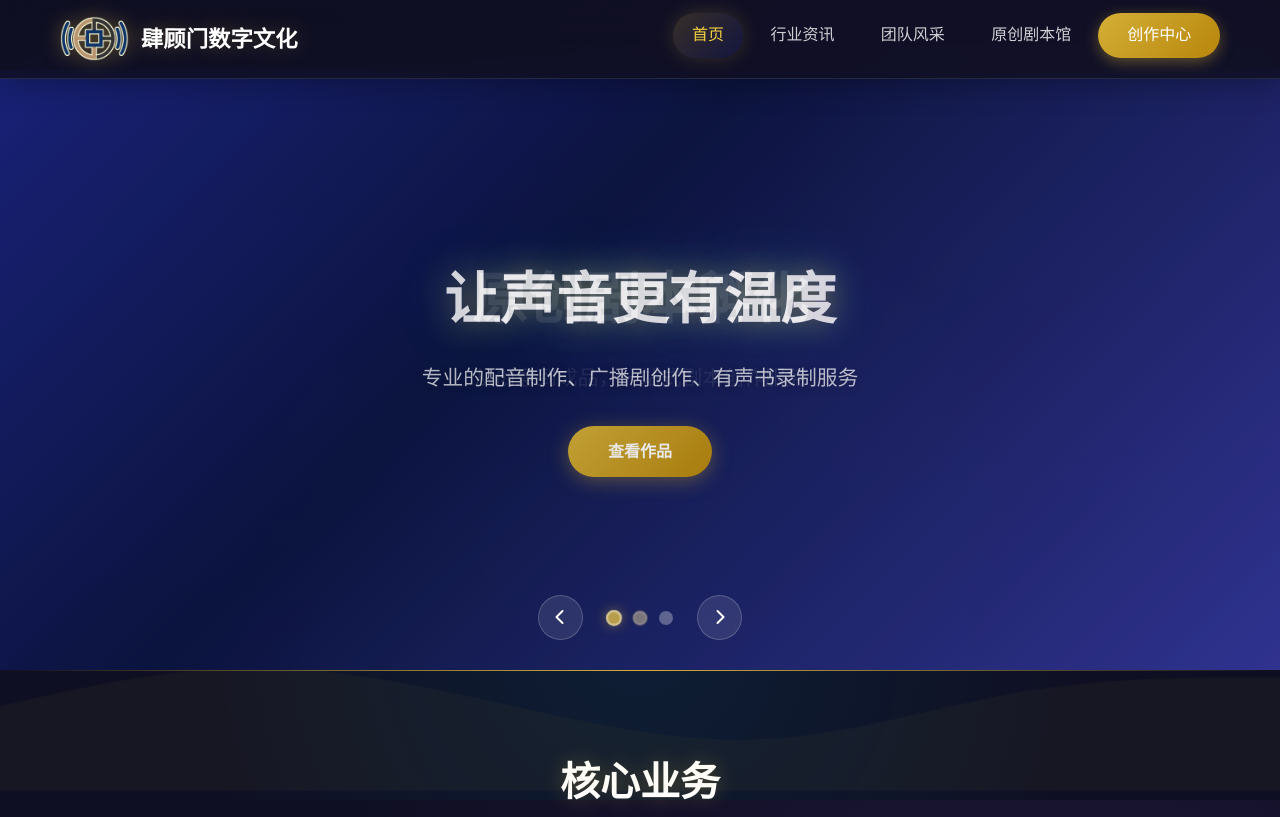
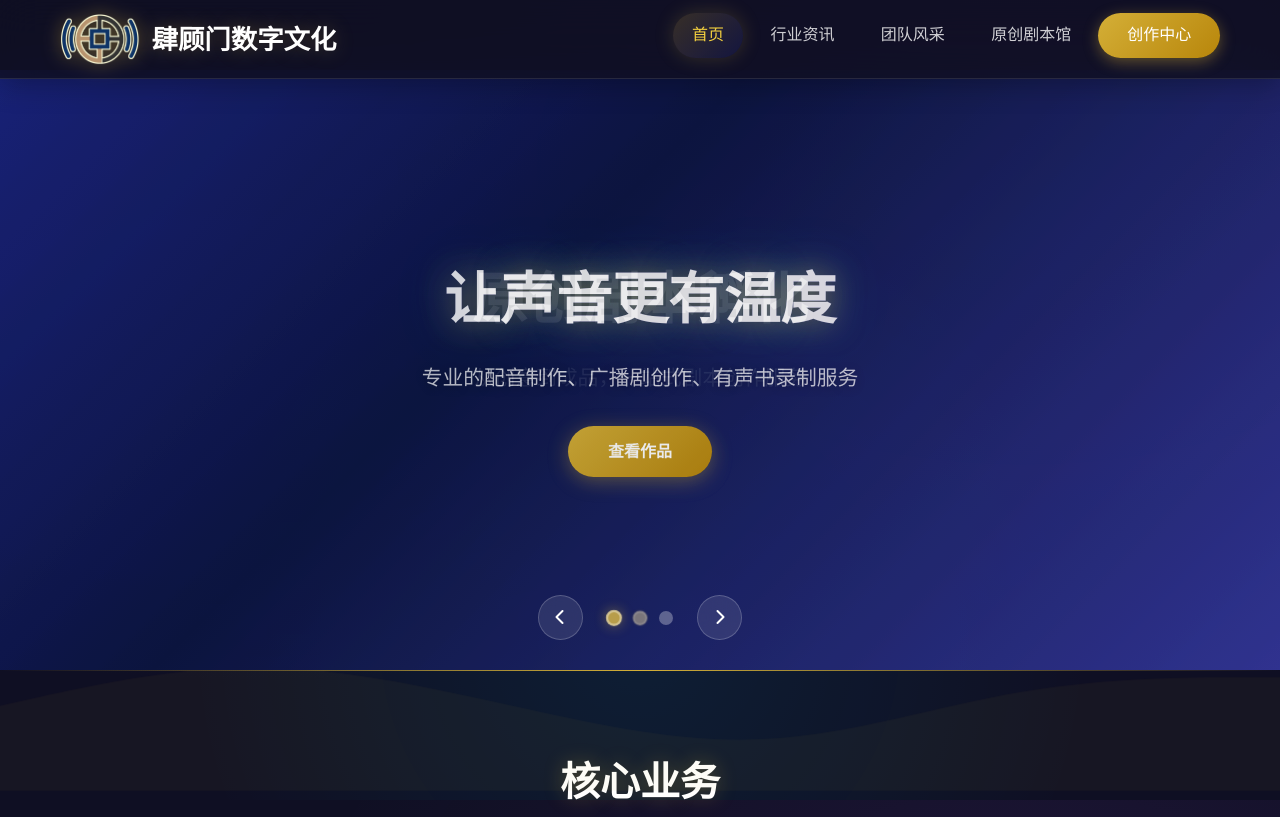
Before and after one commit to chalishishi2026/chalishishi2026.github.io, a plain HTML site: page index.html in a window 1280 px wide. Shown: the top 817 px of the page. Drawn offline with Linux system fonts and the light colour scheme; no server answers.

Commit message:
Update style.css

```diff
--- a/assets/css/style.css
+++ b/assets/css/style.css
@@ -139,14 +139,14 @@ a:hover {
     display: flex;
     align-items: center;
     gap: 12px;
-    font-size: 1.4rem;
-    font-weight: bold;
+    font-size: 1.65rem;
+    font-weight: 700;
     color: var(--white);
     text-shadow: 0 0 20px rgba(212, 175, 55, 0.3);
 }
 
 .logo img {
-    height: 45px;
+    height: 52px;
     width: auto;
     filter: drop-shadow(0 0 10px rgba(212, 175, 55, 0.4));
     transition: var(--transition);
```
